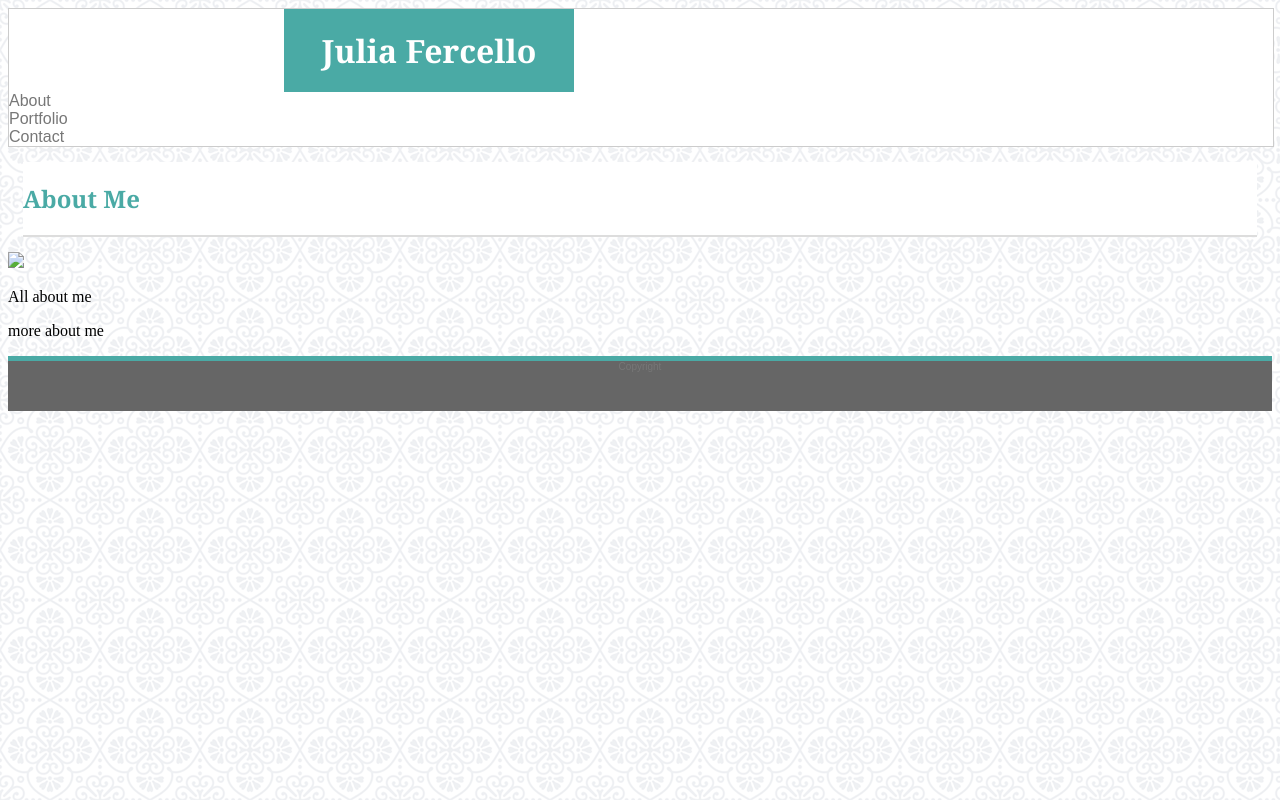
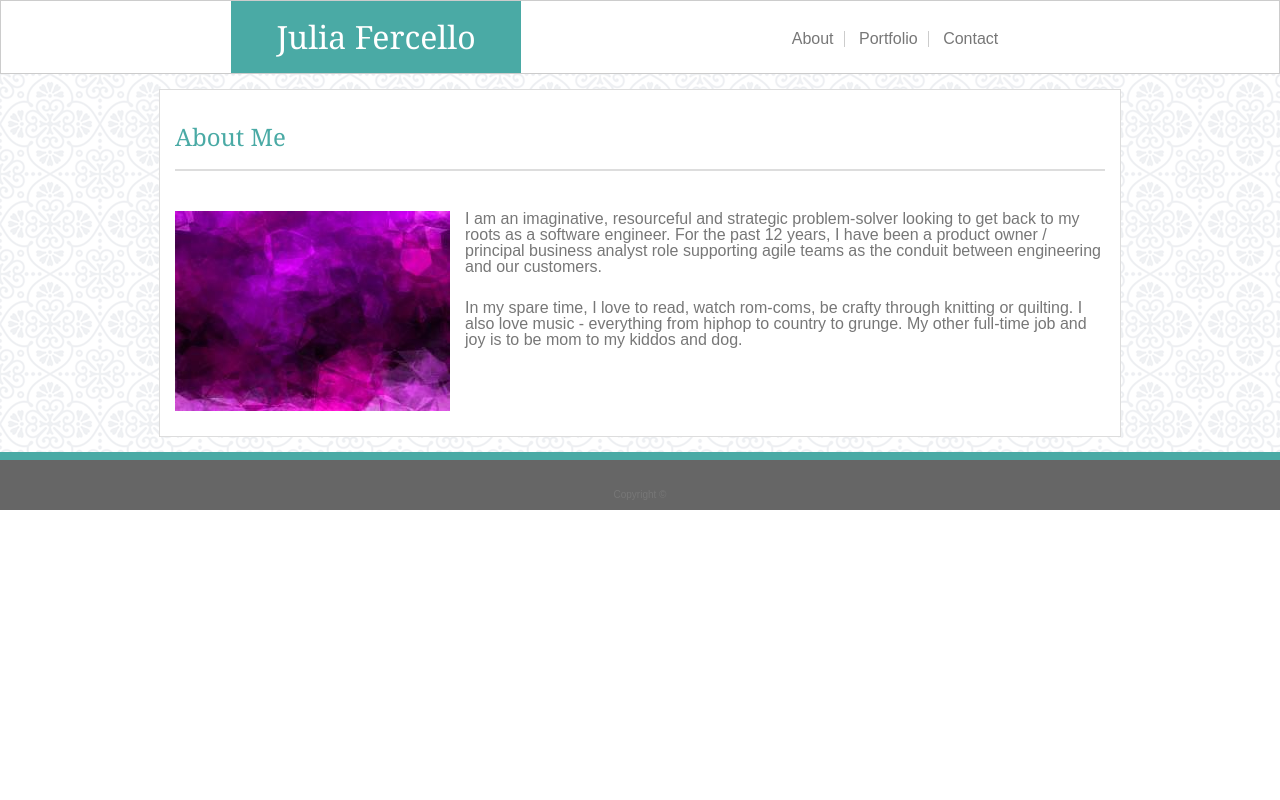
Before and after one commit to juliafercello/Basic-Portfolio, a plain HTML site: page index.html in a window 1280 px wide. Drawn offline with Linux system fonts and the light colour scheme.

Commit message:
style remaining pages

```diff
--- /dev/null
+++ b/assets/css/reset.css
@@ -0,0 +1,48 @@
+/* http://meyerweb.com/eric/tools/css/reset/
+   v2.0 | 20110126
+   License: none (public domain)
+*/
+
+html, body, div, span, applet, object, iframe,
+h1, h2, h3, h4, h5, h6, p, blockquote, pre,
+a, abbr, acronym, address, big, cite, code,
+del, dfn, em, img, ins, kbd, q, s, samp,
+small, strike, strong, sub, sup, tt, var,
+b, u, i, center,
+dl, dt, dd, ol, ul, li,
+fieldset, form, label, legend,
+table, caption, tbody, tfoot, thead, tr, th, td,
+article, aside, canvas, details, embed,
+figure, figcaption, footer, header, hgroup,
+menu, nav, output, ruby, section, summary,
+time, mark, audio, video {
+	margin: 0;
+	padding: 0;
+	border: 0;
+	font-size: 100%;
+	font: inherit;
+	vertical-align: baseline;
+}
+/* HTML5 display-role reset for older browsers */
+article, aside, details, figcaption, figure,
+footer, header, hgroup, menu, nav, section {
+	display: block;
+}
+body {
+	line-height: 1;
+}
+ol, ul {
+	list-style: none;
+}
+blockquote, q {
+	quotes: none;
+}
+blockquote:before, blockquote:after,
+q:before, q:after {
+	content: '';
+	content: none;
+}
+table {
+	border-collapse: collapse;
+	border-spacing: 0;
+}
--- a/assets/css/style.css
+++ b/assets/css/style.css
@@ -1,17 +1,10 @@
-body {
-    background-image: url("../images/regal.png");
-}
+/* Header Styles */
 
 header{
     overflow: auto;
     background-color: #ffffff;
     border: 1px solid #cccccc;
     font-family: 'Arial', 'Helvetica Neue', Helvetica, sans-serif;
-    width: 100%;
-    margin: 0 0 0 0;
-   /* position: absolute;
-    top: 0;
-    left: 0; */
 }
 
 h1{
@@ -21,36 +14,39 @@ h1{
     text-align: center;
     width: 250px;
     font-family: 'Georgia', Times, Times New Roman, serif;
-    margin: 0 700px 0 275px;
+    /*margin: 0 33% 0 275px;*/
+    margin-left: 18%;
     float: left;
+    font-size: 32px;
 }
 
 a{
     text-decoration: none;
     color: #777777;
-
 }
 
-#nav {
-    float: left;
+.nav {
+    text-align: center;
+    margin: 0;
     padding-top: 30px;
-}
+  }
 
-#about {
-    float: left;
+  .nav li {
+    display: inline-block;
+  }
+
+.about {
     border-right: 1px solid #cccccc;
     padding-right: 10px;
 }
 
-#portfolio {
-    float: left;
+.portfolio {
     border-right: 1px solid #cccccc;
     padding-right: 10px;
     padding-left: 10px;
 }
 
-#contact {
-    float: left;
+.contact {
     padding-right: 10px;
     padding-left: 10px;
 }
@@ -62,22 +58,7 @@ a{
   }
 */
 
-h2{
-    clear: both;
-    color: #4aaaa5;
-    background-color: #ffffff;
-    font-family: 'Georgia', Times, Times New Roman, serif;
-    padding-top: 20px;
-    padding-bottom: 20px;
-    border-bottom: 2px solid #dddddd;
-    margin: 15px;
-}
-
-/*.regal {
-    background-image: url("../images/regal.png");
-
-}
-*/
+/* Main Content Area */
 
 .maincontent {
     overflow: auto;
@@ -88,6 +69,44 @@ h2{
     font-family: 'Arial', 'Helvetica Neue', Helvetica, sans-serif;
     color: #777777;
 }
+
+h2{
+    clear: both;
+    color: #4aaaa5;
+    background-color: #ffffff;
+    font-family: 'Georgia', Times, Times New Roman, serif;
+    padding-top: 20px;
+    padding-bottom: 20px;
+    border-bottom: 2px solid #dddddd;
+    margin: 15px;
+    font-size: 24px;
+}
+
+.backgroundpattern {
+    overflow: auto;
+    width: 100%;
+    background-image: url("../images/regal.png");
+    margin: 0 0 0 0;
+}
+
+/* About Me */
+#aboutme{
+    overflow: auto;
+    float: left;
+    font-size: 16px;
+}
+
+#myImage {
+    float: left;
+    height: 200px;
+    margin: 25px 15px;
+}
+
+p{
+    margin: 25px 15px;
+}
+
+/* Portfolio */
 
 #hangmanPic {
     background-image: url("../images/hangman.jpg");
@@ -139,11 +158,44 @@ h2{
     float: left;
 }
 
+/* Contact */
+
+label {
+    margin: 15px;
+}
+
+input {
+    margin: 15px;
+    width: 90%;
+}
+
+textarea {
+     margin: 15px;
+     width: 90%;
+     height: 150px;
+}
+
+input[type=submit] {
+    width: auto;
+    font-family: 'Georgia', Times, Times New Roman, serif;
+    color: #ffffff;
+    background-color: #4aaaa5;
+    padding: 14px 20px;
+    margin: 15px;
+    border: none;
+  }
+
+input[type=submit]:hover {
+  background-color: #59CCC6;
+}
+
+/* footer */
+
 footer{
     clear: both;
     background-color: #666666;
     font-family: 'Arial', 'Helvetica Neue', Helvetica, sans-serif;
-    border-top: 5px solid #4aaaa5;
+    border-top: 8px solid #4aaaa5;
     color: #777777;
     height: 50px;
     width: 100%;
--- a/index.html
+++ b/index.html
@@ -4,27 +4,41 @@
 <head>
     <meta charset="UTF-8">
     <title>About Me</title>
+    <link rel="stylesheet" type="text/css" href="assets/css/reset.css">
     <link rel="stylesheet" type="text/css" href="assets/css/style.css">
 </head>
 
 <body>
     <header>
         <h1>Julia Fercello</h1>
-        <div><a href="index.html">About</a></div>
-        <div><a href="portfolio.html">Portfolio</a></div>
-        <div><a href="contact.html">Contact</a></div>
+        <ul class="nav">
+            <li class="about"><a href="index.html">About</a></li>
+            <li class="portfolio"><a href="portfolio.html">Portfolio</a></li>
+            <li class="contact"><a href="contact.html">Contact</a></li>
+        </ul>
     </header>
 
-    <section>
-        <h2>About Me</h2>
-        <img src="#">
-        <p>All about me</p>
-        <p>more about me</p>
+    <section class="backgroundpattern">
+        <section class="maincontent">
+            <h2>About Me</h2>
+            <div id="aboutme">
+                <img src="assets/images/PlaceholderProfile.jpg" alt="Profile Picture" id="myImage">
+                <p>I am an imaginative, resourceful and strategic problem-solver looking to get back to my roots as a
+                    software engineer.
+                    For the past 12 years, I have been a product owner / principal business analyst role supporting
+                    agile
+                    teams as
+                    the conduit between engineering and our customers.</p>
+                <p>In my spare time, I love to read, watch rom-coms, be crafty through knitting or quilting. I also
+                    love
+                    music -
+                    everything from hiphop to country to grunge. My other full-time job and joy is to be mom to my
+                    kiddos and dog. </p>
+            </div>
+        </section>
     </section>
 
-<footer>
-    <div>Copyright</div>
-</footer>
+    <footer><br><br><br>Copyright &#169;</footer>
 
 </body>
 
```
Also changed, not shown: contact.html (+14 -11 lines), portfolio.html (+11 -6 lines), assets/images/PlaceholderProfile.jpg (added).
